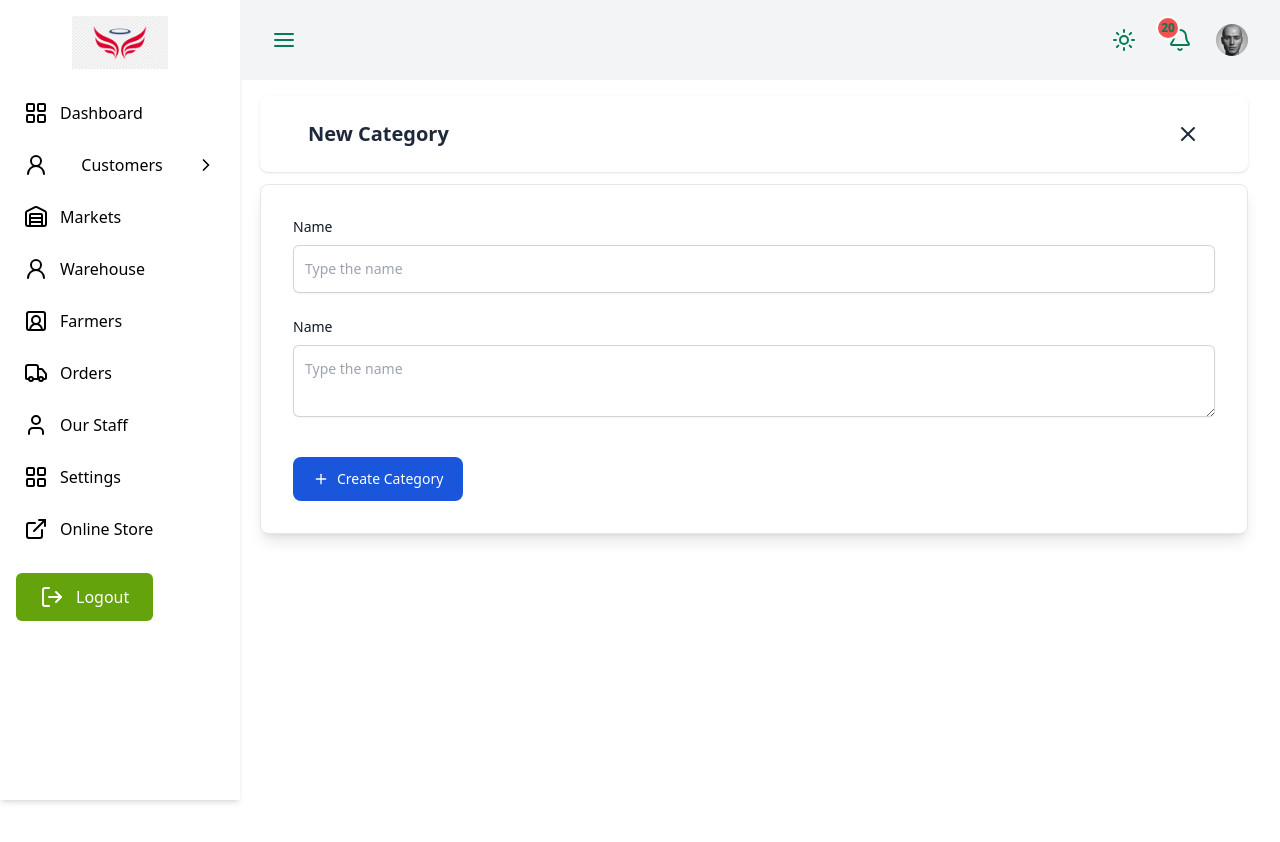
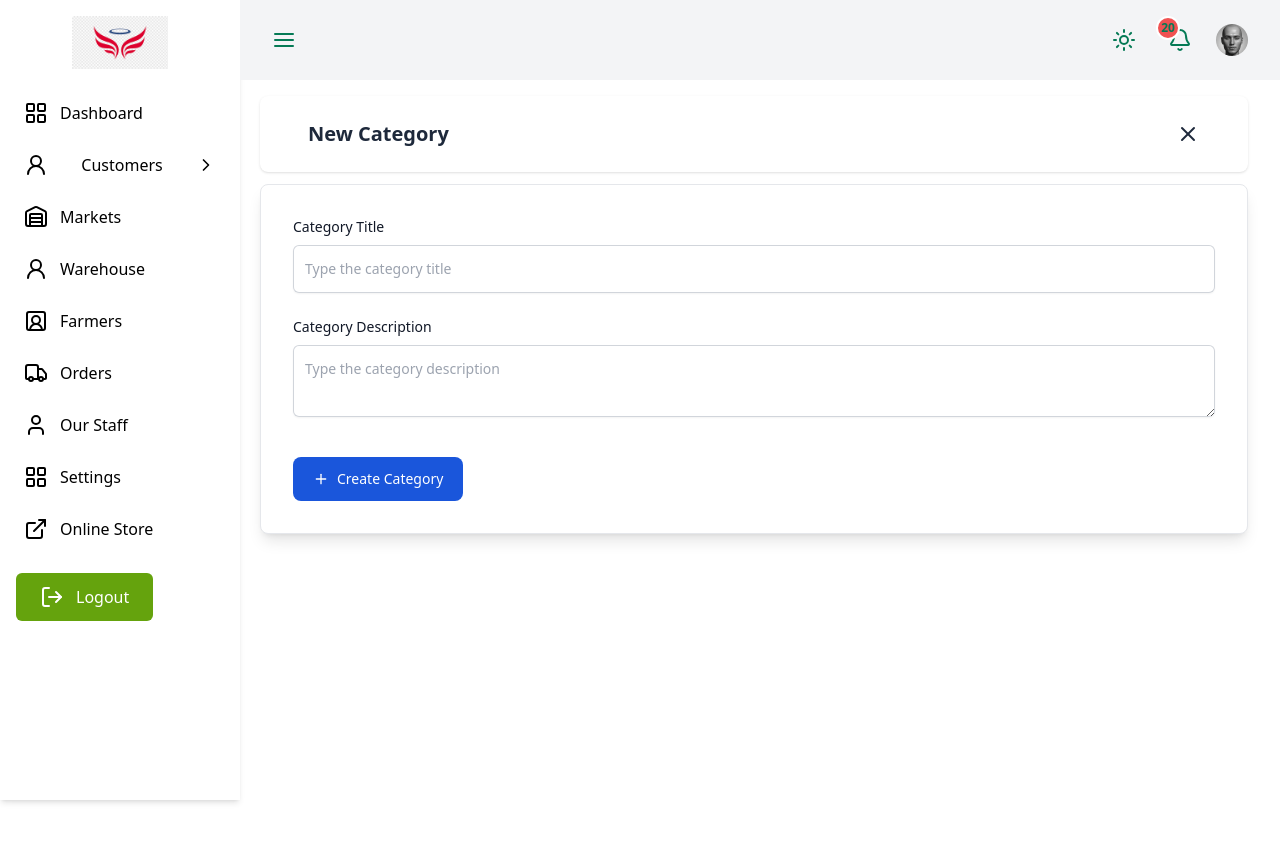
Before and after one commit to prashant2150487/nextjs-multi-vender, a Next.js app: page /dashboard/categories/new in a window 1280 px wide. Shown: the top 842 px of the page. Built offline with nearby package versions, Linux system fonts and the light colour scheme.

Commit message:
implement category creation; add slug generation and loading state management

```diff
--- a/app/(back-office)/dashboard/(catalogue)/categories/new/page.jsx
+++ b/app/(back-office)/dashboard/(catalogue)/categories/new/page.jsx
@@ -1,46 +1,65 @@
 "use client";
 
-import React from "react";
+import { generateSlug } from "../../../../../../lib/generateSlug";
+import React, { useState } from "react";
 import { FormHeader } from "../../../../../../components/backoffice/FormHeader";
 import { TextInput } from "../../../../../../components/backoffice/FormInputs/TextInput";
 import { useForm } from "react-hook-form";
 import { TextAreaInput } from "../../../../../../components/backoffice/FormInputs/TextAreaInput";
 import { SubmitButton } from "../../../../../../components/backoffice/FormInputs/SubmitButton";
+
 const NewCategory = () => {
+  const [isLoading, setIsLoading] = useState(false);
   const {
     register,
     handleSubmit,
-    watch,
     formState: { errors },
   } = useForm();
+
   async function onSubmit(data) {
-    // const slug = generatingSlug(data.title);
-    console.log(data);
+    setIsLoading(true);
+    try {
+      const slug = generateSlug({ title: data.title });
+      const categoryData = {
+        ...data,
+        slug,
+      };
+      console.log(categoryData,slug);
+      // Here you would typically send the data to your API
+      // await createCategory(categoryData);
+      // Handle success (e.g., show a success message, redirect)
+    } catch (error) {
+      console.error("Error creating category:", error);
+      // Handle error (e.g., show an error message)
+    } finally {
+      setIsLoading(false);
+    }
   }
+
   return (
     <div>
       <FormHeader title="New Category" />
       <form
         onSubmit={handleSubmit(onSubmit)}
-        className="w-full bg-white max-w-5xl p-4 border border-gray-200 rounded-lg shadow-lg sm:p-6 md:p-8 dark:bg-gray-800 dark:border-gray-700 dark:text-slate-5 mx-auto my-3"
+        className="w-full bg-white max-w-5xl p-4 border border-gray-200 rounded-lg shadow-lg sm:p-6 md:p-8 dark:bg-gray-800 dark:border-gray-700 dark:text-slate-50 mx-auto my-3"
       >
         <div className="grid gap-4 sm:grid-cols-2 sm:gap-6">
           <TextInput
-            label="Name"
-            name="name"
-            register={register} // Pass the register function
+            label="Category Title"
+            name="title"
+            register={register}
             errors={errors}
             isRequired={true}
           />
           <TextAreaInput
-            label="Name"
-            name="name"
-            register={register} // Pass the register function
+            label="Category Description"
+            name="description"
+            register={register}
             errors={errors}
             isRequired={true}
           />
           <SubmitButton
-            isLoading={false}
+            isLoading={isLoading}
             buttonTitle="Create Category"
             loadingButtonTitle="Creating category please wait..."
           />
```
